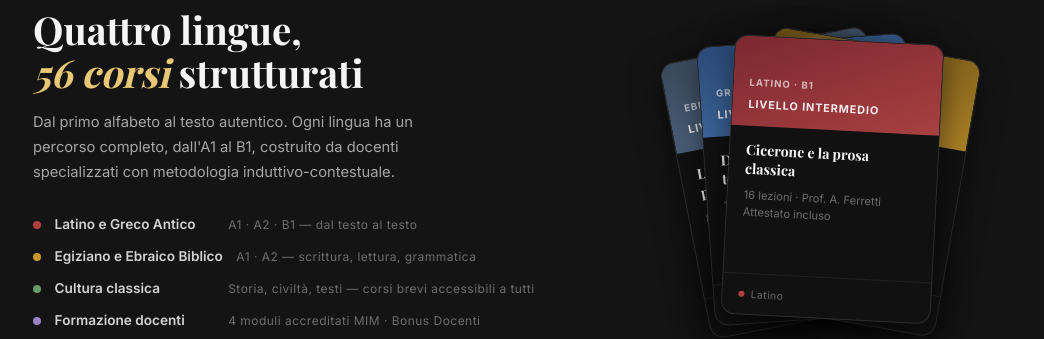
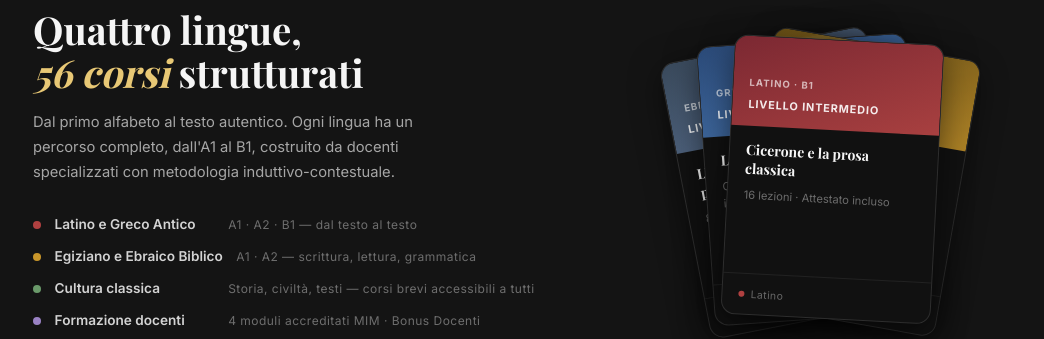
Before and after one commit to grecolatinovivo-create/portale-glv, a website: page public/index.html in a window 1280 px wide. Shown: the part 2620-2959 px from the top of the page, without its empty margins (117-1161 px from the left). Drawn offline with nearby package versions, Linux system fonts and the light colour scheme; no server answers; a web font is replaced by a local one.

Commit message:
Update index.html

```diff
--- a/public/index.html
+++ b/public/index.html
@@ -1185,7 +1185,7 @@
           </div>
           <div class="fan-card-body">
             <div class="fan-card-title">L'alfabeto e i primi paradigmi</div>
-            <div class="fan-card-meta">8 lezioni · Prof. D. Levi<br>Attestato incluso</div>
+            <div class="fan-card-meta">8 lezioni · Attestato incluso</div>
           </div>
           <div class="fan-card-footer">
             <div class="fan-card-dot" style="background:#7b8fa8"></div>
@@ -1200,8 +1200,8 @@
             <div class="fan-card-lang">Livello Elementare</div>
           </div>
           <div class="fan-card-body">
-            <div class="fan-card-title">Dal dialogo omerico al testo continuo</div>
-            <div class="fan-card-meta">12 lezioni · Prof.ssa M. Conti<br>Attestato incluso</div>
+            <div class="fan-card-title">La Tragedia dei Greci</div>
+            <div class="fan-card-meta">Giampiero Marchi · Attestato incluso</div>
           </div>
           <div class="fan-card-footer">
             <div class="fan-card-dot" style="background:#4a7ab5"></div>
@@ -1217,7 +1217,7 @@
           </div>
           <div class="fan-card-body">
             <div class="fan-card-title">Cicerone e la prosa classica</div>
-            <div class="fan-card-meta">16 lezioni · Prof. A. Ferretti<br>Attestato incluso</div>
+            <div class="fan-card-meta">16 lezioni · Attestato incluso</div>
           </div>
           <div class="fan-card-footer">
             <div class="fan-card-dot" style="background:#b04040"></div>
@@ -1233,7 +1233,7 @@
           </div>
           <div class="fan-card-body">
             <div class="fan-card-title">Scrittura e lettura dei geroglifici</div>
-            <div class="fan-card-meta">10 lezioni · Prof. C. Bianchi<br>Attestato incluso</div>
+            <div class="fan-card-meta">10 lezioni · Attestato incluso</div>
           </div>
           <div class="fan-card-footer">
             <div class="fan-card-dot" style="background:var(--gold)"></div>
```
